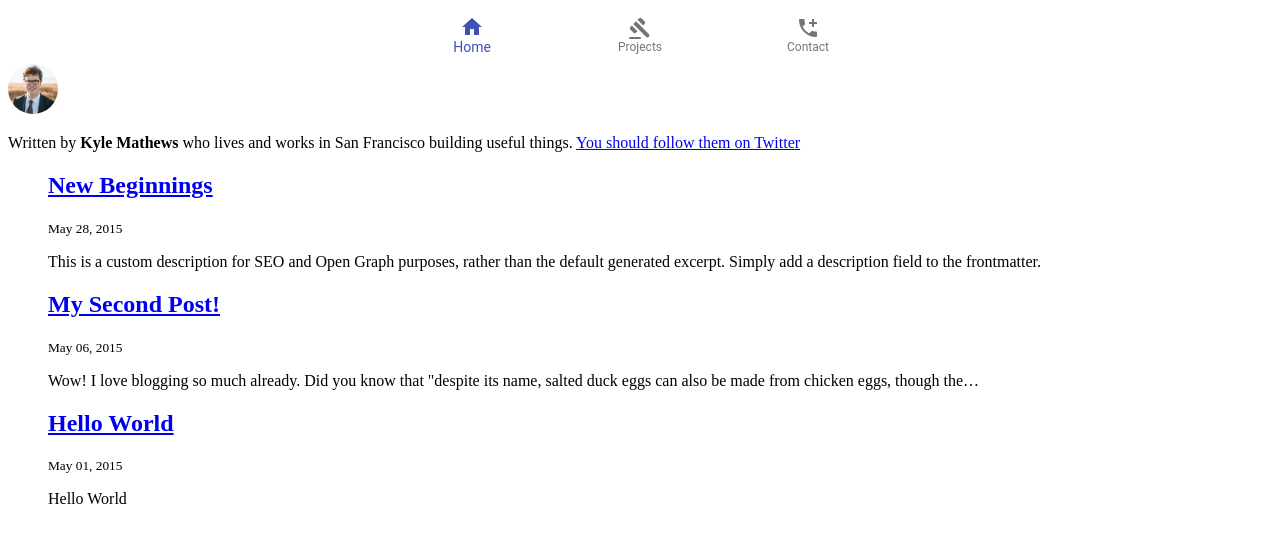
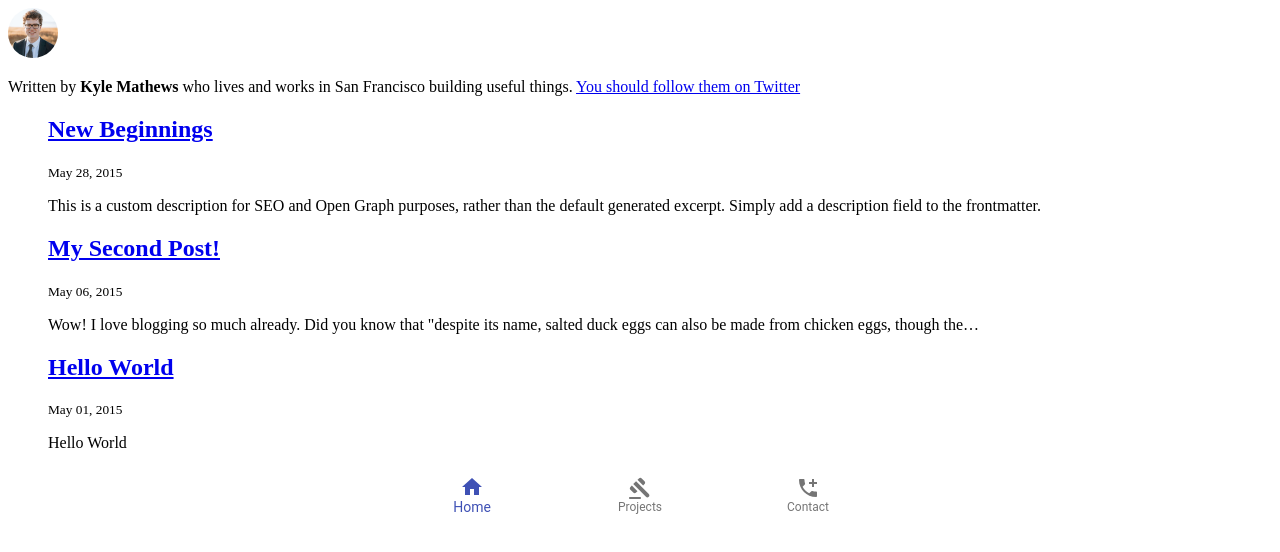
Before and after one commit to isaiah-j/blog, a Gatsby site: page /blog in a window 1280 px wide. Built offline with nearby package versions, Linux system fonts and the light colour scheme; Gatsby itself is replaced by a stand-in of ours; some packages are replaced by stand-ins of ours.

```diff
--- a/package.json
+++ b/package.json
@@ -33,6 +33,7 @@
     "react": "^16.12.0",
     "react-dom": "^16.12.0",
     "react-helmet": "^5.2.1",
+    "react-particles-js": "^3.4.1",
     "react-router-dom": "^5.2.0",
     "typeface-merriweather": "0.0.72",
     "typeface-montserrat": "0.0.75"
--- a/src/components/layout.js
+++ b/src/components/layout.js
@@ -6,10 +6,10 @@ const Layout = ({ location, title, children }) => {
 
   return (
     <div>
-        <NavBar></NavBar>
       <div className="global-wrapper" >
         <main>{children}</main>
       </div>
+        <NavBar></NavBar>
     </div>
   )
 }
--- a/src/partials/_navbar.scss
+++ b/src/partials/_navbar.scss
@@ -1,5 +1,5 @@
 .navbar-container{
-    position: absolute;
+    position: fixed;
     overflow: hidden;
     width: 100%;
     bottom: 0;
```
Also changed, not shown: 1 other file.
